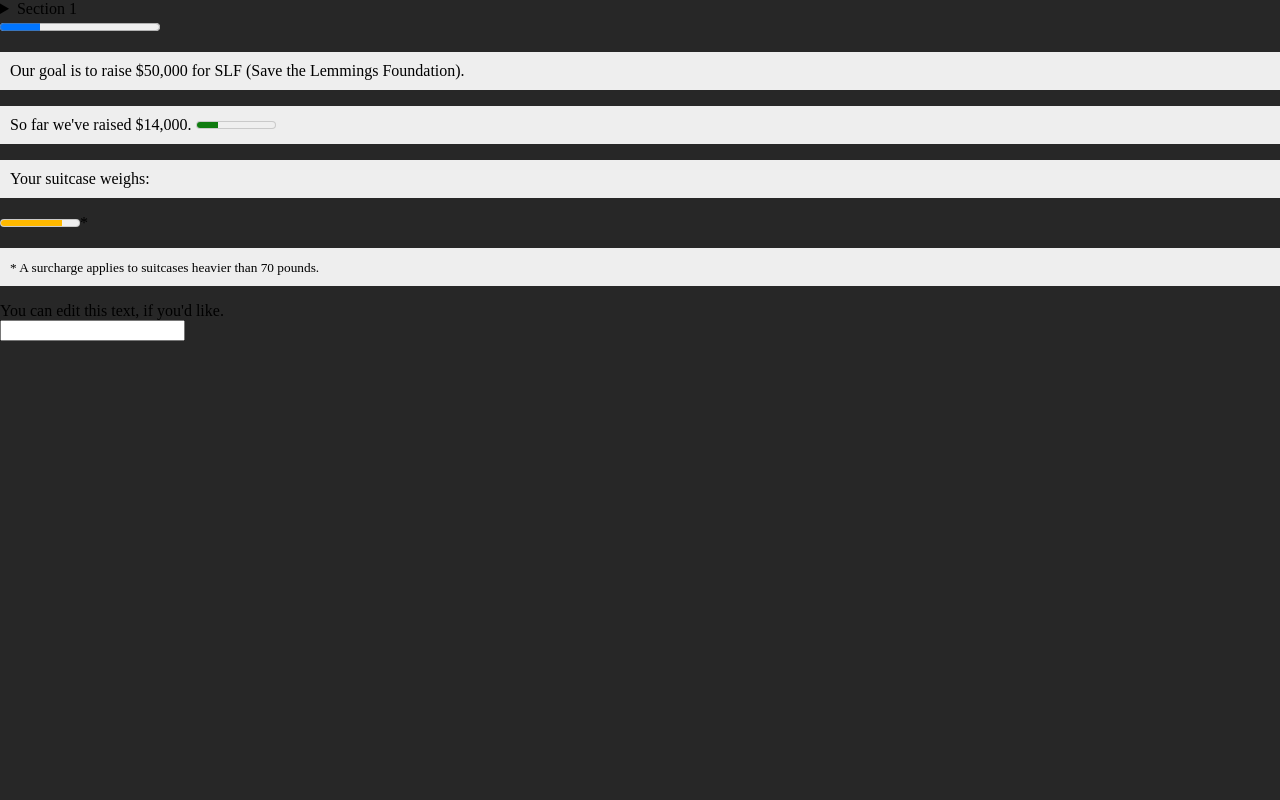
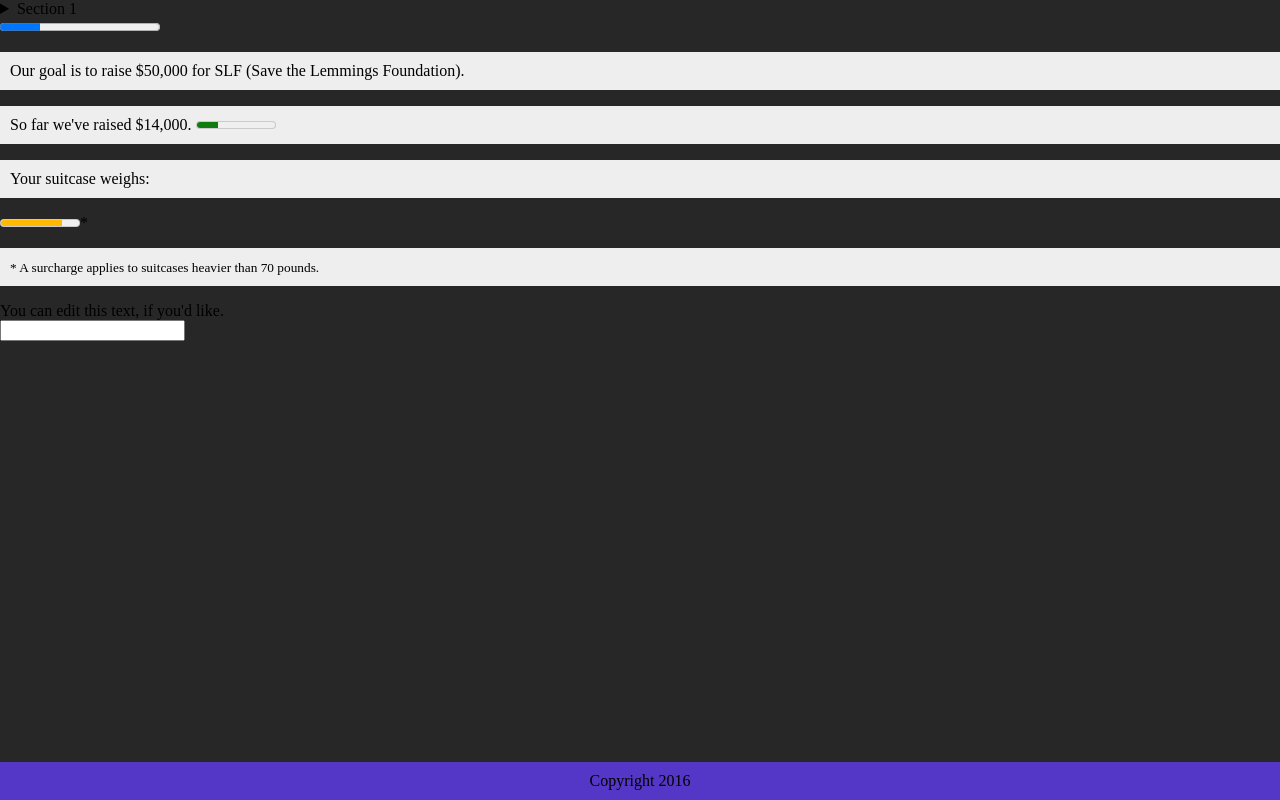
Before and after one commit to Fitel/test, a plain HTML site: page index.html in a window 1280 px wide. Drawn offline with Linux system fonts and the light colour scheme.

Commit message:
fix footer

```diff
--- a/css/styles.css
+++ b/css/styles.css
@@ -9,3 +9,14 @@ p {
 	background-color: #eee;
 	box-sizing: border-box;
 }
+
+footer {
+	position: absolute;
+	left: 0;
+	bottom: 0;
+	background: #5437C7 url() 0 0 no-repeat;
+	width: 100%;
+	text-align: center;
+	padding: 10px;
+	box-sizing: border-box;
+}
--- a/index.html
+++ b/index.html
@@ -43,7 +43,7 @@
 			</datalist>
 			<input id="favoriteAnimal" list="animalChoices">
 		</aside>
-		<footer></footer>
+		<footer>Copyright 2016</footer>
 	</main>
 </body>
 </html>
```
